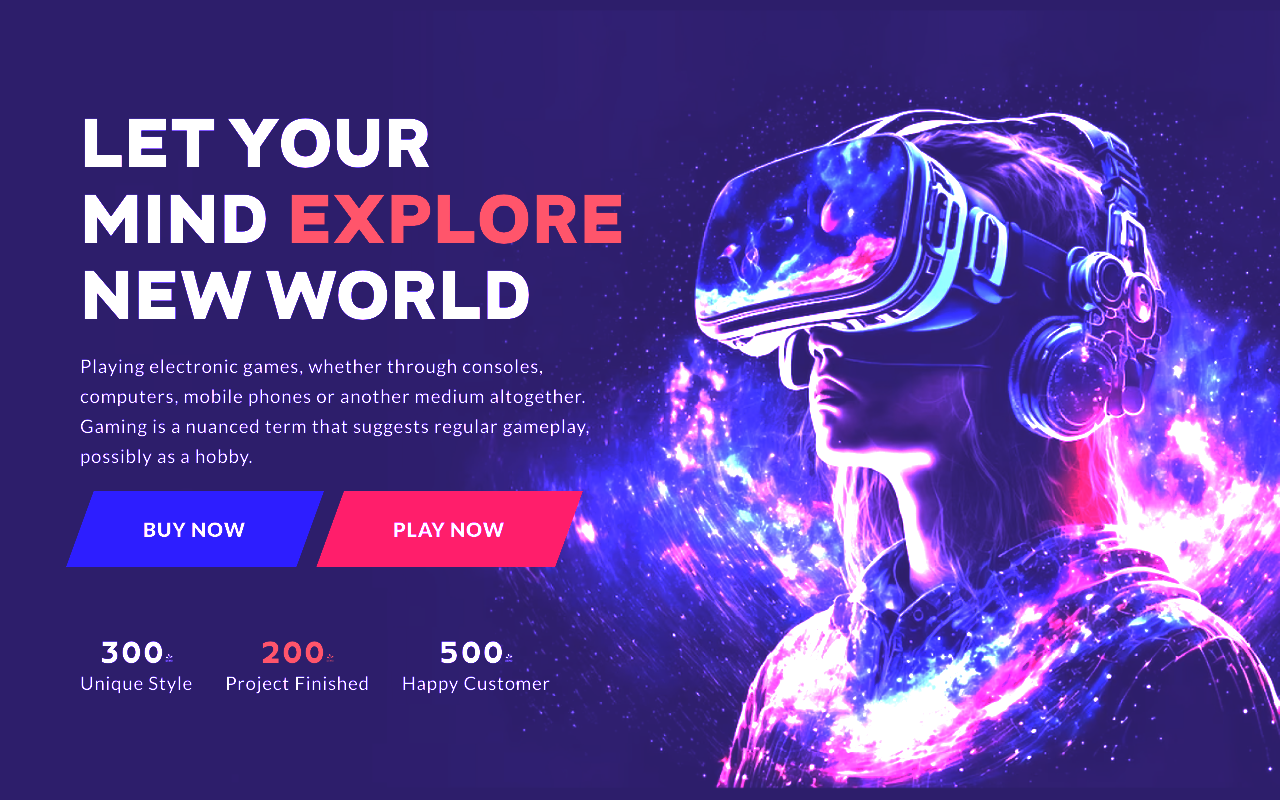
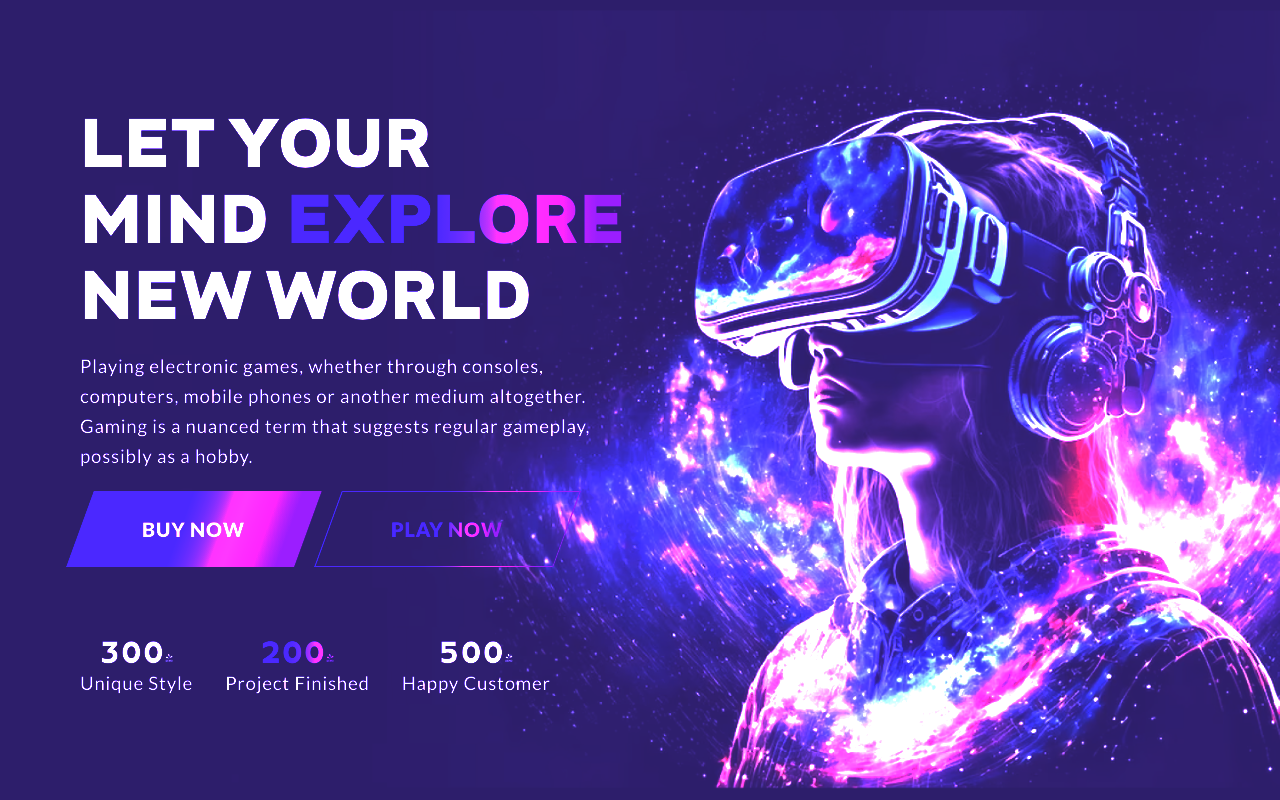
Before and after one commit to ThandoSomacele/smartenup-test, a React (Vite) app: page / in a window 1280 px wide. Shown: the top 800 px of the page. Built offline with nearby package versions, Linux system fonts and the light colour scheme.

Commit message:
fixed button colors wip

```diff
--- a/src/components/home-layout/HeaderSection.jsx
+++ b/src/components/home-layout/HeaderSection.jsx
@@ -8,7 +8,7 @@ export default function HeaderSection() {
   ];
 
   return (
-    <header className='h-[100vh] w-full bg-[url("/main-images/home-hero.png")] lg:bg-cover bg- mix-blend-color-dodge flex items-center justify-start bg-[100% 10%] bg-no-repeat'>
+    <header className='h-[100vh] w-full bg-[url("/main-images/home-hero.png")] lg:bg-cover mix-blend-color-dodge flex items-center justify-start bg-[100% 10%] bg-no-repeat'>
       <div className='container flex flex-col gap-5 flex-wrap'>
         <h1 className='h1 w-full lg:w-1/2'>
           Let your mind&nbsp;<span className='gradient-text'>explore</span> new world
--- a/src/components/ui/Button.jsx
+++ b/src/components/ui/Button.jsx
@@ -14,9 +14,7 @@ export default function Button({ className, btnStyle = 'fill', btnText = 'This B
   if (btnStyle === 'outline') {
     return (
       <button className='btn btn-outline'>
-        <div>
-          <span className='btn-text'>{btnText}</span>
-        </div>
+        <span className='btn-text gradient-text'>{btnText}</span>
       </button>
     );
   }
--- a/src/global.css
+++ b/src/global.css
@@ -39,15 +39,14 @@
     padding: 1.6rem 3.9rem;
   }
   .btn {
-    @apply uppercase font-extrabold leading-[22.12px] border border-transparent btn-padding skew-x-[-20deg]
-    /* font-family: 'Ondo', Arial, sans-serif; */;
+    @apply uppercase font-extrabold leading-[22.12px] btn-padding skew-x-[-20deg] hover:bg-gradient-to-r hover:to-slate-700 hover:from-gray-950;
   }
 
   .btn-fill {
-    @apply bg-[blue] hover:bg-[green];
+    @apply gradient-bg;
   }
   .btn-outline {
-    @apply bg-[red] hover:bg-[green];
+    @apply border gradient-border hover:bg-red-500;
   }
 
   .btn-text {
@@ -82,8 +81,16 @@
     line-height: 31.03px;
     font-weight: 800;
   }
+
+  .gradient-border {
+    border-image-slice: 1;
+    border-image-source: var(--gradient-color);
+  }
+  .gradient-bg {
+    background-image: var(--gradient-color);
+  }
   .gradient-text {
-    @apply bg-[orange] bg-clip-text text-transparent;
+    @apply gradient-bg bg-clip-text text-transparent;
   }
 
   .title {
```
